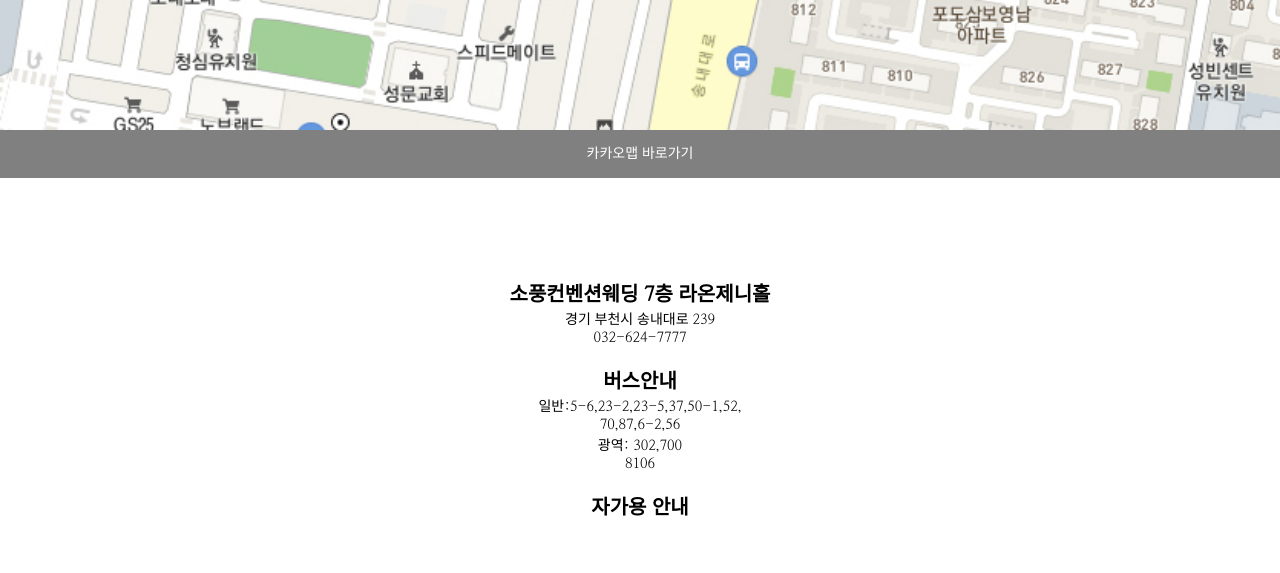
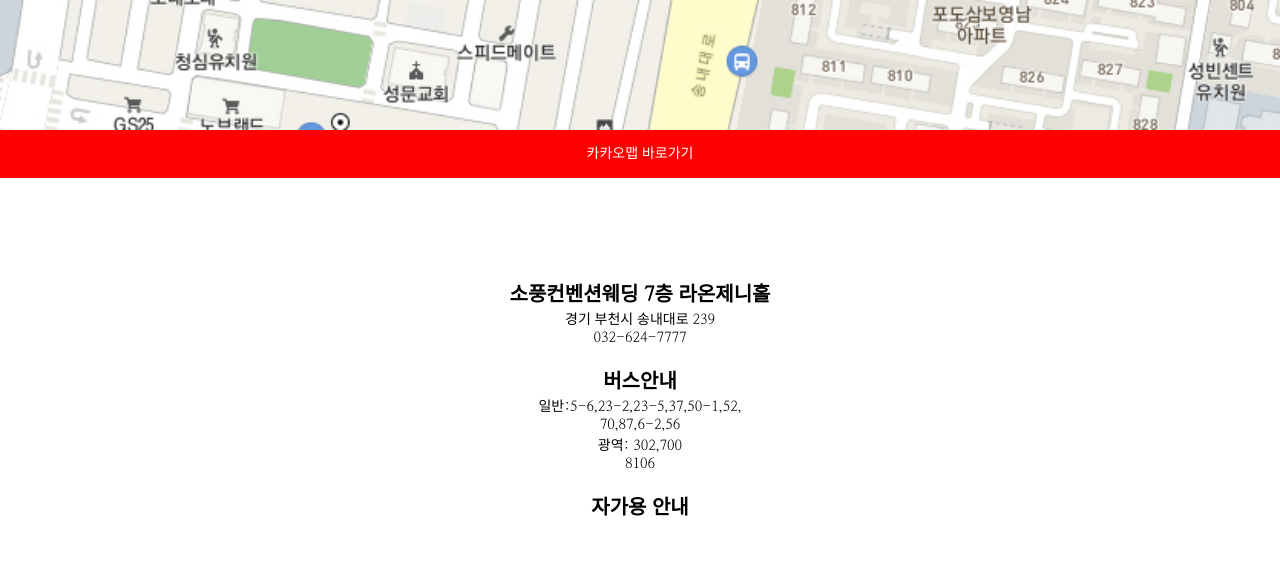
Before and after one commit to taehoon619/mcard, a plain HTML site: page index6.html in a window 1280 px wide. Shown: the part 3900-4473 px from the top of the page. Drawn offline with Linux system fonts and the light colour scheme.

Commit message:
Add files via upload

```diff
--- a/index6.html
+++ b/index6.html
@@ -19,8 +19,11 @@
     p  { font-size: 14px; font-weight: 200; }
     a  {color: white; text-decoration: none;}
 
+    #map {background-color: red;}
     </style>
     <script>
+        function myfunction(){document.getElementById("map").innerHTML="hello javascript!"}
+
 
 
 
@@ -90,7 +93,7 @@
 <div>
 <img src="img/title_img_4.jpg" style="margin-top: 72px; width: 100%;">
 <img src="img/map.jpg" style="width:100%; margin-top: 60px; border: 0; margin-bottom: -5px;">
-<p style="color: white; background-color: gray; line-height: 48px; margin: 0; border: 0;"><a
+<p id="map" style="color: rgb(48, 6, 6); line-height: 48px; margin: 0; border: 0;"><a
         href="http://map.kakao.com/">카카오맵 바로가기</a></p>
 </div>
 
@@ -100,6 +103,7 @@
     소풍컨벤션웨딩 7층 라온제니홀</span><br>
     경기 부천시 송내대로 239<br>
     032-624-7777<br><br>
+
 
     <span style="font-size:20px; font-weight: 900;">
     버스안내</span><br>
```
Also changed, not shown: 1 other file.
